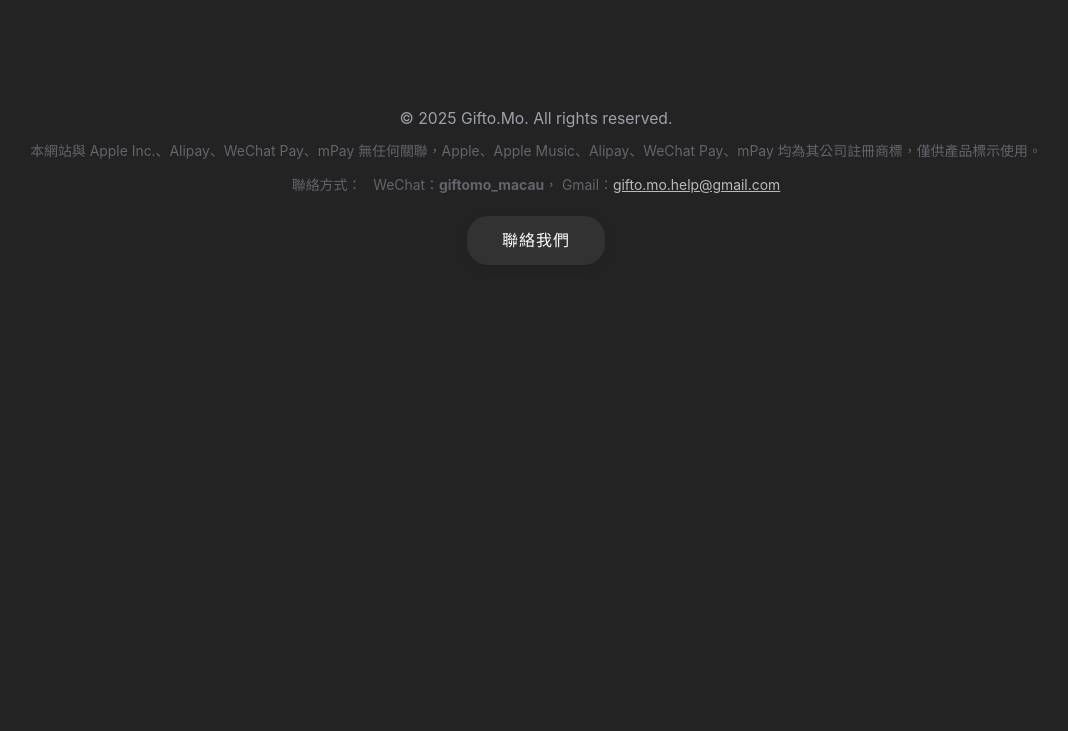
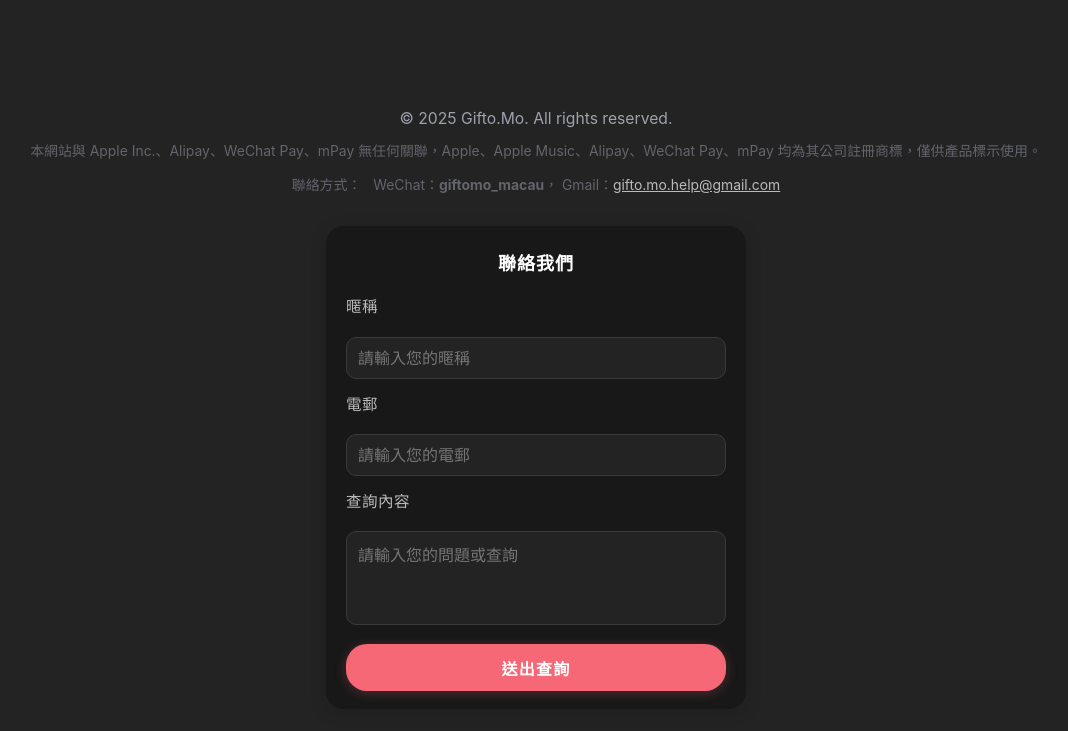
Before and after one commit to gifto-mo/home.gifto.mo, a plain HTML site: page index.html in a window 1280 px wide. Shown: the part 1193-1924 px from the top of the page, without its empty margins (104-1172 px from the left). Before the commit the page ends 1480 px from the top, so only its background shows below. Drawn offline with Linux system fonts and the light colour scheme.

Commit message:
Update index.html

```diff
--- a/index.html
+++ b/index.html
@@ -201,29 +201,77 @@
       color: #63646c;
       margin-top: 4px;
     }
-    .contact-btn {
-      display: inline-block;
-      margin: 18px auto 0 auto;
+    .contact-form-wrap {
+      margin: 28px auto 0 auto;
+      max-width: 380px;
+      padding: 22px 20px 18px 20px;
+      background: #181818;
+      border-radius: 18px;
+      box-shadow: 0 4px 18px #0002;
+    }
+    .contact-form-title {
+      font-size: 1.13rem;
+      font-weight: 700;
+      letter-spacing: 0.05em;
+      color: #fff;
+      margin-bottom: 16px;
+      text-align: center;
+      font-family: inherit;
+    }
+    .contact-form {
+      display: flex;
+      flex-direction: column;
+      gap: 13px;
+    }
+    .contact-form label {
+      font-size: 0.97rem;
+      font-weight: 500;
+      color: #bbb;
+      text-align: left;
+      margin-bottom: 3px;
+      letter-spacing: 0.03em;
+    }
+    .contact-form input,
+    .contact-form textarea {
+      background: #232323;
+      color: #fff;
+      border: 1.5px solid #3a3a3a;
+      border-radius: 10px;
+      padding: 10px 11px;
+      font-size: 1rem;
+      font-family: inherit;
+      transition: border 0.15s, box-shadow 0.16s;
+      outline: none;
+      resize: none;
+    }
+    .contact-form input:focus,
+    .contact-form textarea:focus {
+      border: 1.5px solid #f76876;
+      box-shadow: 0 2px 10px #f7687622;
+    }
+    .contact-form textarea {
+      min-height: 72px;
+      max-height: 180px;
+    }
+    .contact-form button {
+      background: #f76876;
+      color: #fff;
+      border: none;
+      border-radius: 21px;
       padding: 0.7em 2.2em;
       font-size: 1rem;
-      font-weight: 500;
-      color: #fff;
-      background: #323232;
-      border: none;
-      border-radius: 21px;
-      letter-spacing: 0.06em;
+      font-weight: 600;
+      letter-spacing: 0.08em;
+      margin-top: 6px;
       cursor: pointer;
       transition: background 0.18s, color 0.16s, box-shadow 0.18s;
-      box-shadow: 0 2px 12px #0001;
-      outline: none;
-      text-align: center;
+      box-shadow: 0 2px 12px #f7687640;
       font-family: inherit;
-      text-decoration: none;
     }
-    .contact-btn:hover, .contact-btn:focus {
-      background: #444;
+    .contact-form button:hover, .contact-form button:focus {
+      background: #d24a6a;
       color: #fff;
-      box-shadow: 0 8px 24px #0002;
+      box-shadow: 0 8px 24px #f7687622;
     }
     @media (max-width: 540px) {
       .container { max-width: 98vw; padding-top: 22px;}
@@ -242,7 +290,7 @@
       .footer { padding: 22px 0 10px 0; }
       .footer-inner { font-size: 0.89rem; }
       .footer-small { font-size: 0.78rem; }
-      .contact-btn { font-size: 0.98rem; padding: 0.7em 1.4em; margin-top: 14px;}
+      .contact-form-wrap { padding: 12px 4vw 12px 4vw; }
     }
   </style>
 </head>
@@ -306,7 +354,18 @@
         <span style="margin-left:8px;">WeChat：<b>giftomo_macau</b></span>，
         <span>Gmail：<a href="mailto:gifto.mo.help@gmail.com" style="color:#bbb;text-decoration:underline;">gifto.mo.help@gmail.com</a></span>
       </div>
-      <a class="contact-btn" href="https://formsubmit.co/gifto.mo.mail@gmail.com" target="_blank" rel="noopener" title="聯絡我們">聯絡我們</a>
+      <div class="contact-form-wrap">
+        <div class="contact-form-title">聯絡我們</div>
+        <form class="contact-form" action="https://formsubmit.co/gifto.mo.mail@gmail.com" method="POST">
+          <label for="nickname">暱稱</label>
+          <input type="text" id="nickname" name="暱稱" required maxlength="32" placeholder="請輸入您的暱稱">
+          <label for="email">電郵</label>
+          <input type="email" id="email" name="電郵" required maxlength="64" placeholder="請輸入您的電郵">
+          <label for="message">查詢內容</label>
+          <textarea id="message" name="查詢內容" required maxlength="400" placeholder="請輸入您的問題或查詢"></textarea>
+          <button type="submit">送出查詢</button>
+        </form>
+      </div>
     </div>
   </footer>
 </body>
```
